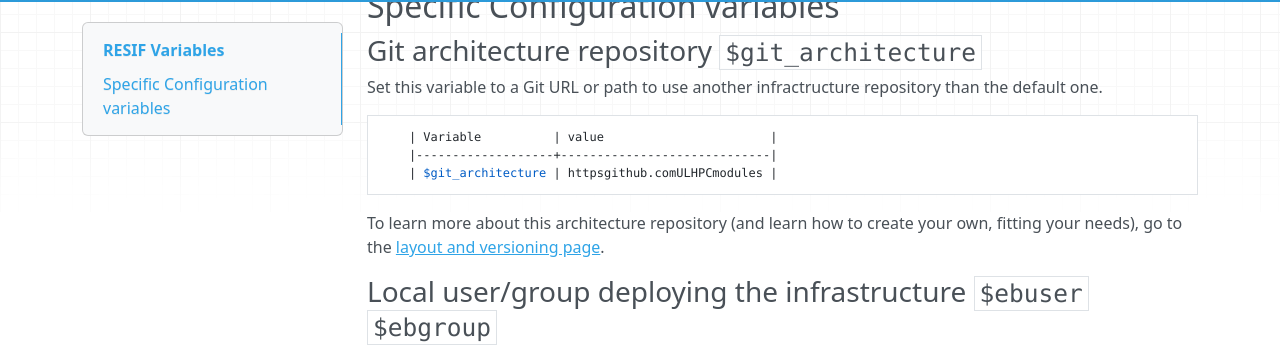
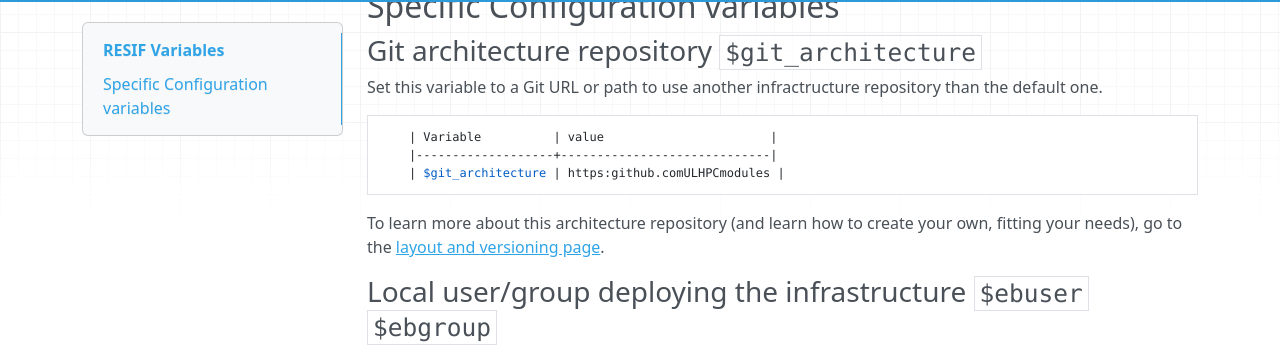
Before and after one commit to ULHPC/resif, an MkDocs documentation site: the page built from docs/variables.md, in a window 1280 px wide and 900 px high, scrolled down 1050 px. Shown: the part 94-449 px from the top of the window. Built offline with MkDocs 1.6.1, drawn with Linux system fonts in a browser that asks for light colours; nearby versions of some CDN libraries; old or Windows-style settings are respelled for this version of MkDocs.

Commit message:
readthedocs

```diff
--- a/docs/variables.md
+++ b/docs/variables.md
@@ -58,7 +58,7 @@ Set this variable to a Git URL or path to use another infractructure repository
 
         | Variable          | value                       |
         |-------------------+-----------------------------|
-        | $git_architecture | httpsgithub.comULHPCmodules |
+        | $git_architecture | https:github.comULHPCmodules |
 
 To learn more about this architecture repository (and learn how to create your own, fitting your needs), go to the [layout and versioning page](https://gitlab.uni.lu/modules/infrastructure/wikis/layout-and-versioning).
 
```
